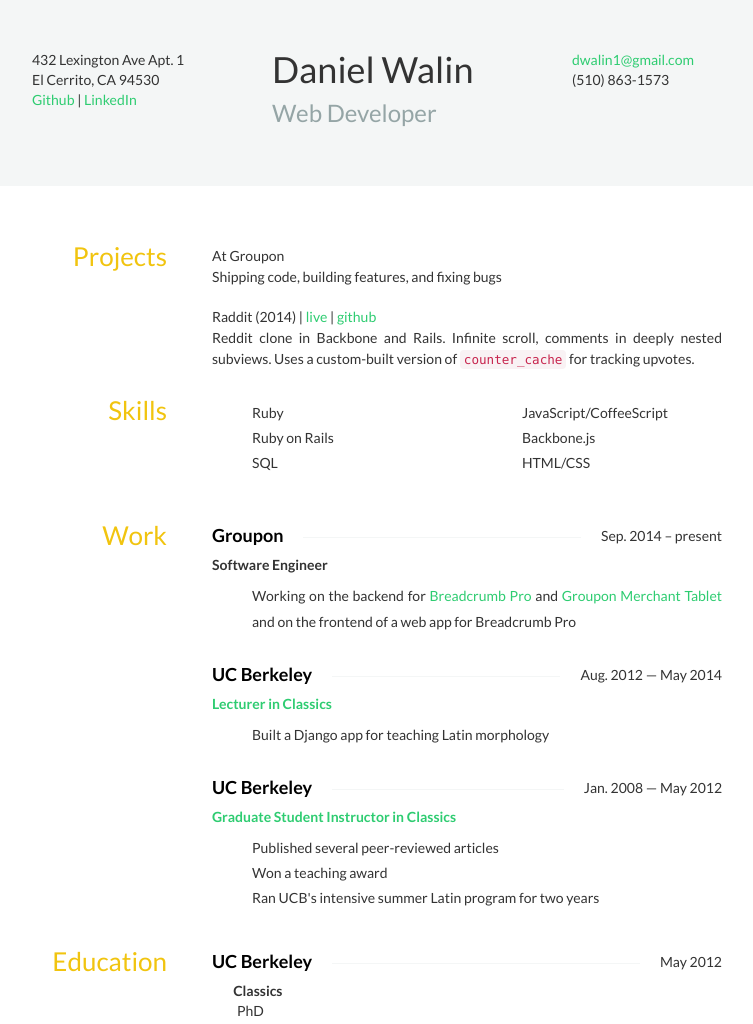
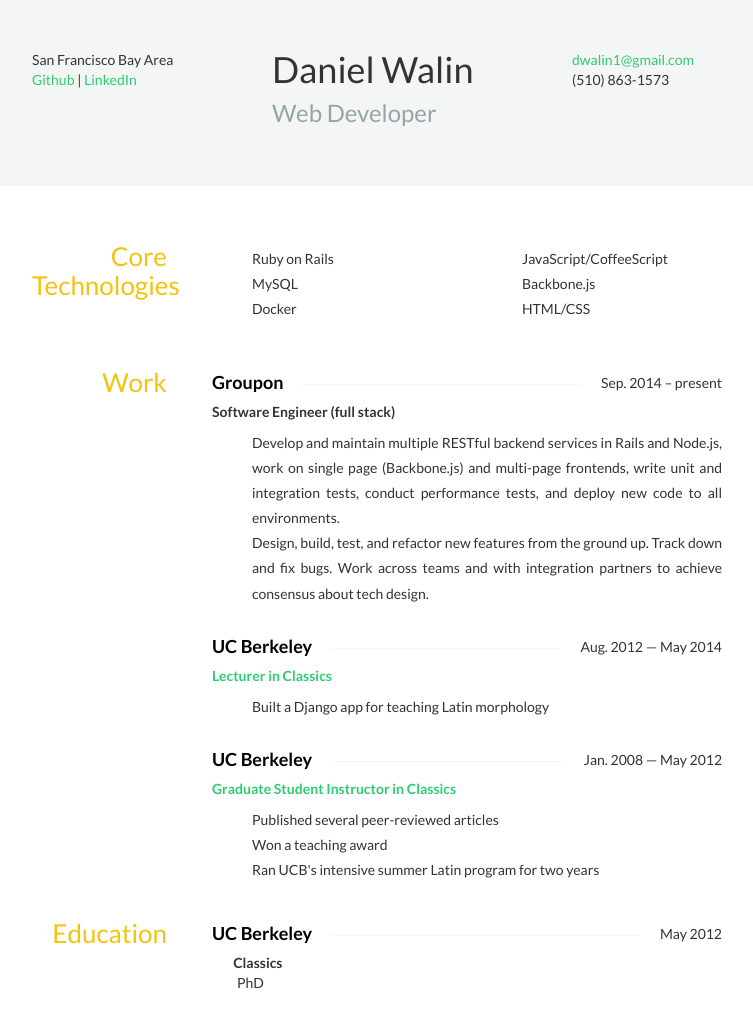
Before and after one commit to dwalin1/dwalin1.github.io, a plain HTML site: page index.html in a window 1280 px wide. Shown: the whole page, without its empty margins (263-1016 px from the left). Drawn offline with nearby package versions, Linux system fonts and the light colour scheme; some icons are missing.

Commit message:
Update resume

```diff
--- a/index.html
+++ b/index.html
@@ -198,8 +198,7 @@ h4 span:first-child {
 		<div class="container">
 			<div class="row">
 				<div class="col-sm-4">
-					432 Lexington Ave Apt. 1 <br>
-					El Cerrito, CA 94530
+					San Francisco Bay Area
 						<br>
 						<a href="https://github.com/dwalin1">Github</a> |
 					<a href="https://www.linkedin.com/pub/daniel-walin/9a/814/5a4">
@@ -234,35 +233,18 @@ h4 span:first-child {
 
 	<div id="content" class="container">
 
-	<section id="projects" class="row">
-		<aside class="col-sm-3">
-			<h3>Projects</h3>
-		</aside>
-		<div class="col-sm-9">
-
-		At Groupon
-		<p>Shipping code, building features, and fixing bugs</p> <br>
-
-		Raddit (2014)
-			| <a href="http://raddit.co">live</a>
-			| <a href="https://github.com/dwalin1/Reddit-Clone">github</a>
-		<p>Reddit clone in Backbone and Rails. Infinite scroll, comments in deeply nested subviews. Uses a custom-built version of <code>counter_cache</code> for tracking upvotes.</p>
-
-		</div>
-	</section>
-
 	<section id="skills" class="row">
 		<aside class="col-sm-3">
-			<h3>Skills</h3>
+			<h3>Core Technologies</h3>
 		</aside>
 		<div class="col-sm-9">
 			<div class="row">
 
 			<div class="col-sm-6">
 				<ul class="keywords">
-					<li>Ruby</li>
 					<li>Ruby on Rails</li>
-					<li>SQL</li>
+					<li>MySQL</li>
+					<li>Docker</li>
 				</ul>
 			</div>
 
@@ -296,14 +278,17 @@ h4 span:first-child {
 				</h4>
 
 				<div class="position">
-					Software Engineer
+					Software Engineer (full stack)
 				</div>
 
 
 				<ul class="highlights">
 					<li class="bullet">
-						Working on the backend for <a href="https://breadcrumb.groupon.com/pro">Breadcrumb Pro</a> and
-						<a href="https://tablet.groupon.com/#intro/merchant_3">Groupon Merchant Tablet</a> and on the frontend of a web app for Breadcrumb Pro
+Develop and maintain multiple RESTful backend services in Rails and Node.js, work on single page (Backbone.js) and multi-page frontends, write unit and integration tests, conduct performance tests, and deploy new code to all environments.
+					</li>
+
+					<li class="bullet">
+Design, build, test, and refactor new features from the ground up. Track down and fix bugs. Work across teams and with integration partners to achieve consensus about tech design.
 					</li>
 				</ul>
 
```
